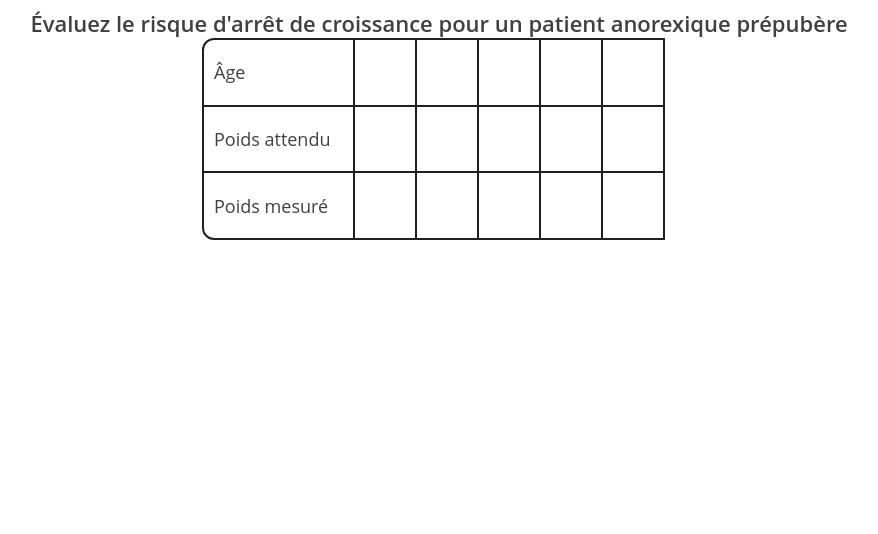
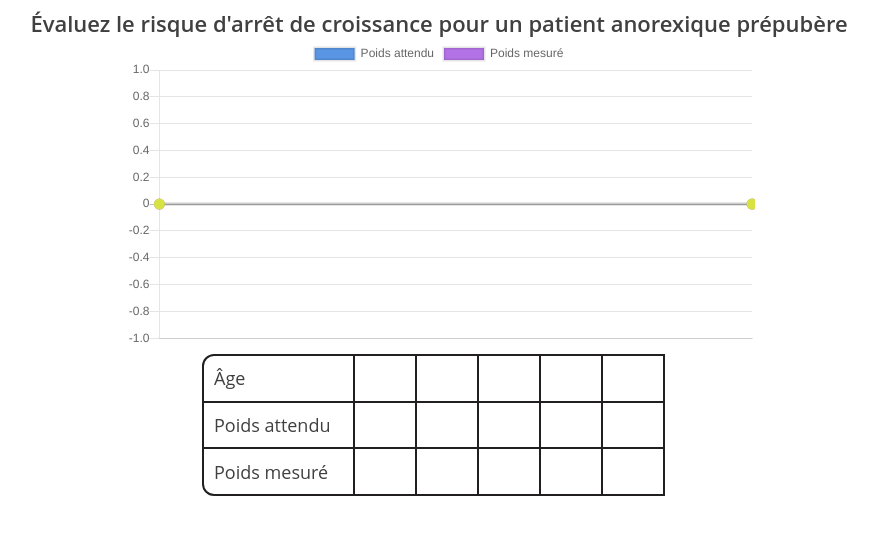
Before and after one commit to C-Hg/predict-growth-stop, a React (Create React App) app in the folder webapp/: page / in a window 1280 px wide. Shown: the top 534 px of the page, without its empty margins (201-1079 px from the left). Built offline with nearby package versions, Linux system fonts and the light colour scheme.

Commit message:
displays points live

```diff
--- a/webapp/package.json
+++ b/webapp/package.json
@@ -3,8 +3,10 @@
   "version": "0.1.0",
   "private": true,
   "dependencies": {
+    "chart.js": "^2.9.3",
     "prettier": "^2.0.5",
     "react": "^16.13.1",
+    "react-chartjs-2": "^2.10.0",
     "react-dom": "^16.13.1",
     "react-scripts": "3.4.1",
     "styled-components": "^5.1.1",
--- /dev/null
+++ b/webapp/src/chart/Chart.tsx
@@ -0,0 +1,77 @@
+import React from "react";
+import { Line } from "react-chartjs-2";
+
+import { Data } from "../form/Data.interface";
+import theme from "../styles/theme";
+
+interface Props {
+  data: Data[];
+}
+
+const { chartBlue, chartPurple, chartYellow } = theme.colors;
+
+const Chart: React.FC<Props> = (props: Props) => {
+  const { data } = props;
+
+  const ages = data
+    .map((dataPoint) => Number(dataPoint.age))
+    .filter((age) => age !== 0);
+  const expectedWeight = data.map((dataPoint) => dataPoint.expectedWeight);
+  const measuredWeight = data.map((dataPoint) => dataPoint.measuredWeight);
+
+  const formattedData: any = {
+    labels: ages,
+    datasets: [
+      {
+        // y coordinates
+        data: expectedWeight,
+        label: "Poids attendu",
+
+        backgroundColor: chartBlue,
+        // fill zIndex
+        fill: +1,
+
+        borderWidth: 3,
+        fillColor: chartYellow,
+        strokeColor: chartYellow,
+
+        pointBackgroundColor: chartYellow,
+        pointBorderColor: chartYellow,
+        pointBorderWidth: 5,
+        pointColor: chartYellow,
+        pointStrokeColor: chartYellow,
+
+        pointHitRadius: 10,
+
+        // straight line
+        lineTension: 0,
+      },
+      {
+        // y coordinates
+        data: measuredWeight,
+        label: "Poids mesuré",
+
+        fillColor: "white",
+        fill: +2,
+
+        backgroundColor: chartPurple,
+        strokeColor: chartPurple,
+        borderWidth: 3,
+
+        pointBackgroundColor: chartPurple,
+        pointBorderColor: chartPurple,
+        pointColor: chartPurple,
+        pointStrokeColor: chartPurple,
+        pointBorderWidth: 5,
+
+        pointHitRadius: 10,
+
+        lineTension: 0,
+      },
+    ],
+  };
+
+  return <Line data={formattedData} />;
+};
+
+export default Chart;
--- a/webapp/src/components/common/Container.styled.ts
+++ b/webapp/src/components/common/Container.styled.ts
@@ -1,6 +1,14 @@
 import styled from "styled-components";
 
-const Container: React.FC = styled.div<{
+interface Props {
+  readonly justifyContent?: string;
+  readonly margin?: string;
+  readonly width?: string;
+  readonly height?: string;
+  readonly padding?: string;
+}
+
+const Container: React.FC<Props> = styled.div<{
   width: string;
   height: string;
   margin: string;
--- a/webapp/src/components/common/VerticalFlexbox.styled.ts
+++ b/webapp/src/components/common/VerticalFlexbox.styled.ts
@@ -1,4 +1,4 @@
-import styled, { StyledComponent } from "styled-components";
+import styled from "styled-components";
 
 import Container from "./Container.styled";
 
--- a/webapp/src/form/DataCell.tsx
+++ b/webapp/src/form/DataCell.tsx
@@ -1,24 +1,22 @@
 import React from "react";
 
-import StyledCell from "./Cell.styled";
-import { DataNames } from "./Data.interface";
 import StyledInput from "./Input.styled";
 
 interface Props {
   value: string;
-  dataName: DataNames;
-  updateCellData: (dataName: DataNames, value: string) => void;
+  updateCell: (value: string) => void;
   centered?: boolean;
   top?: boolean;
 }
 
 const DataCell: React.FC<Props> = (props: Props) => {
-  const { value, dataName, updateCellData, ...rest } = props;
+  const { value, updateCell, ...rest } = props;
 
   const handleChange = (event: React.FormEvent<HTMLInputElement>) => {
     const { value: newValue } = event.currentTarget;
-    if (/[\d.,]/i.exec(newValue)) {
-      updateCellData(dataName, newValue);
+    if (/[\d.,]*/i.exec(newValue)) {
+      const formattedValue = newValue.replace(".", ",");
+      updateCell(formattedValue);
     }
   };
 
--- a/webapp/src/form/DataColumn.tsx
+++ b/webapp/src/form/DataColumn.tsx
@@ -16,32 +16,24 @@ const DataColumn: React.FC<Props> = (props: Props) => {
   const { columnData, index, updateData } = props;
   const { age, expectedWeight, measuredWeight } = columnData;
 
-  const updateCellData = (dataName: DataNames, value: string) => {
+  const updateCell = (dataName: DataNames, value: string) => {
     //formatting logic
     const newColumnData = { ...columnData };
     newColumnData[dataName] = value;
     updateData(newColumnData, index);
   };
 
+  const updateAge = (value: string) => updateCell(DataNames.age, value);
+  const updateExpectedWeight = (value: string) =>
+    updateCell(DataNames.expectedWeight, value);
+  const updateMeasuredWeight = (value: string) =>
+    updateCell(DataNames.measuredWeight, value);
+
   return (
     <VerticalFlexbox width={DATA_WIDTH} height={GRID_HEIGHT} margin="0">
-      <DataCell
-        top
-        centered
-        value={age}
-        dataName={DataNames.age}
-        updateCellData={updateCellData}
-      />
-      <DataCell
-        value={expectedWeight}
-        dataName={DataNames.expectedWeight}
-        updateCellData={updateCellData}
-      />
-      <DataCell
-        value={measuredWeight}
-        dataName={DataNames.measuredWeight}
-        updateCellData={updateCellData}
-      />
+      <DataCell top centered value={age} updateCell={updateAge} />
+      <DataCell value={expectedWeight} updateCell={updateExpectedWeight} />
+      <DataCell value={measuredWeight} updateCell={updateMeasuredWeight} />
     </VerticalFlexbox>
   );
 };
--- a/webapp/src/form/DataGrid.tsx
+++ b/webapp/src/form/DataGrid.tsx
@@ -1,34 +1,15 @@
-import React, { useState } from "react";
+import React from "react";
 
 import { Data } from "./Data.interface";
 import DataColumn from "./DataColumn";
 
-const defaultData: Data = {
-  age: "",
-  expectedWeight: "",
-  measuredWeight: "",
-};
+interface Props {
+  data: Data[];
+  updateData: (columnData: Data, index: number) => void;
+}
 
-const DataGrid: React.FC = () => {
-  const initialData: Data[] = [
-    defaultData,
-    defaultData,
-    defaultData,
-    defaultData,
-    defaultData,
-  ];
-  const [data, setData] = useState<Data[]>(initialData);
-
-  const addColumn = () => {
-    const newData: Data[] = [...data, defaultData];
-    setData(newData);
-  };
-
-  const updateData = (columnData: Data, index: number) => {
-    const newData = [...data];
-    newData[index] = columnData;
-    setData(newData);
-  };
+const DataGrid: React.FC<Props> = (props: Props) => {
+  const { data, updateData } = props;
 
   const columns = data.map((columnData, index) => (
     <DataColumn
--- a/webapp/src/form/Form.tsx
+++ b/webapp/src/form/Form.tsx
@@ -1,16 +1,58 @@
-import React from "react";
+import React, { useState } from "react";
 
+import { Data } from "./Data.interface";
 import DataGrid from "./DataGrid";
 import Legend from "./Legend";
 import { GRID_HEIGHT } from "./constants";
 
+import Chart from "../chart/Chart";
+import Container from "../components/common/Container.styled";
 import HorizontalFlexbox from "../components/common/HorizontalFlexbox.styled";
 
-const Form: React.FC = () => (
-  <HorizontalFlexbox height={GRID_HEIGHT}>
-    <Legend />
-    <DataGrid />
-  </HorizontalFlexbox>
-);
+const defaultData: Data = {
+  age: "",
+  expectedWeight: "",
+  measuredWeight: "",
+};
+
+interface Period {
+  from: number;
+  to: number;
+}
+
+const Form: React.FC = () => {
+  const initialData: Data[] = [
+    defaultData,
+    defaultData,
+    defaultData,
+    defaultData,
+    defaultData,
+  ];
+  const [data, setData] = useState<Data[]>(initialData);
+  const [period, setPeriod] = useState<Period>({ from: 0, to: 0 });
+
+  // const addColumn = () => {
+  //   const newData: Data[] = [...data, defaultData];
+  //   setData(newData);
+  // };
+
+  const updateData = (columnData: Data, index: number) => {
+    const newData = [...data];
+    newData[index] = columnData;
+    setData(newData);
+  };
+
+  return (
+    <>
+      <Container width="50%">
+        <Chart data={data} />
+      </Container>
+      <HorizontalFlexbox height={GRID_HEIGHT}>
+        <Legend />
+        <DataGrid data={data} updateData={updateData} />
+      </HorizontalFlexbox>
+    </>
+  );
+};
 
 export default Form;
--- a/webapp/src/form/Input.styled.tsx
+++ b/webapp/src/form/Input.styled.tsx
@@ -1,6 +1,6 @@
 import styled from "styled-components";
 
-import { GRID_BORDER_RADIUS, DATA_WIDTH } from "./constants";
+import { GRID_BORDER_RADIUS } from "./constants";
 
 interface Props {
   readonly bottomLeft?: boolean;
--- a/webapp/src/form/constants.ts
+++ b/webapp/src/form/constants.ts
@@ -1,5 +1,5 @@
 const GRID_BORDER_RADIUS = "12px";
-const GRID_HEIGHT = "202px";
+const GRID_HEIGHT = "142px";
 const DATA_WIDTH = "62px";
 const LEGEND_WIDTH = "140px";
 
--- a/webapp/src/styles/theme.ts
+++ b/webapp/src/styles/theme.ts
@@ -7,6 +7,13 @@ const theme = {
   colors: {
     black: "#151515",
     white: "white",
+
+    chartBlue: "#5995E3",
+    chartGreen: "#5DE686",
+    chartOrange: "#E3A736",
+    chartPurple: "#B373E6",
+    chartRed: "#E32D2B",
+    chartYellow: "#D6E342",
 
     darkBlue: "#1D46D1",
     lightBlue: "#30B8F8",
```
Also changed, not shown: 2 other files (tests, documents, lock files or other folders).
